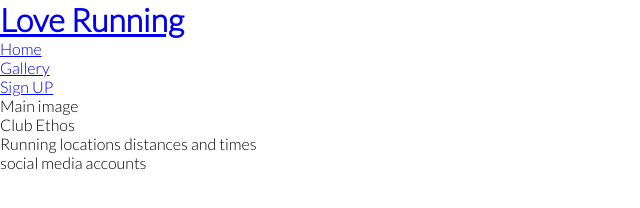
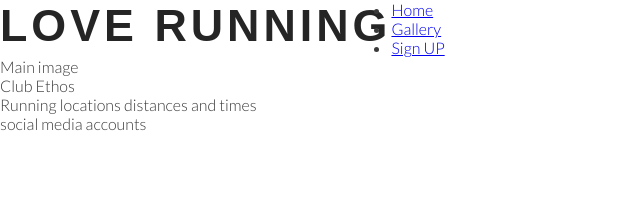
Before and after one commit to ionelaSabinaMacovei/love-running, a plain HTML site: page index.html in a window 1280 px wide. Shown: the whole page, without its empty margins (0-640 px from the left). Drawn offline with Linux system fonts and the light colour scheme.

Commit message:
Add style for headings and logo

```diff
--- a/assets/css/style.css
+++ b/assets/css/style.css
@@ -10,5 +10,19 @@
 body {
     font-family: Lato, sans-serif;
     font-weight: 300;
+    color: #3a3a3a;
 
 }
+
+/*headings and logo*/
+h1, h2{
+    font-family: Oswald, sans-serif;
+    text-transform: uppercase;
+    letter-spacing: 4px;
+    color: #252525;
+}
+
+#logo{
+    float: left;
+    font-size: 280%;
+}
--- a/index.html
+++ b/index.html
@@ -13,7 +13,7 @@
 <body>
     <header>
         <a href="index.html">
-            <h1>Love Running</h1>
+            <h1 id="logo">Love Running</h1>
         </a>
         <nav>
             <ul>
```
